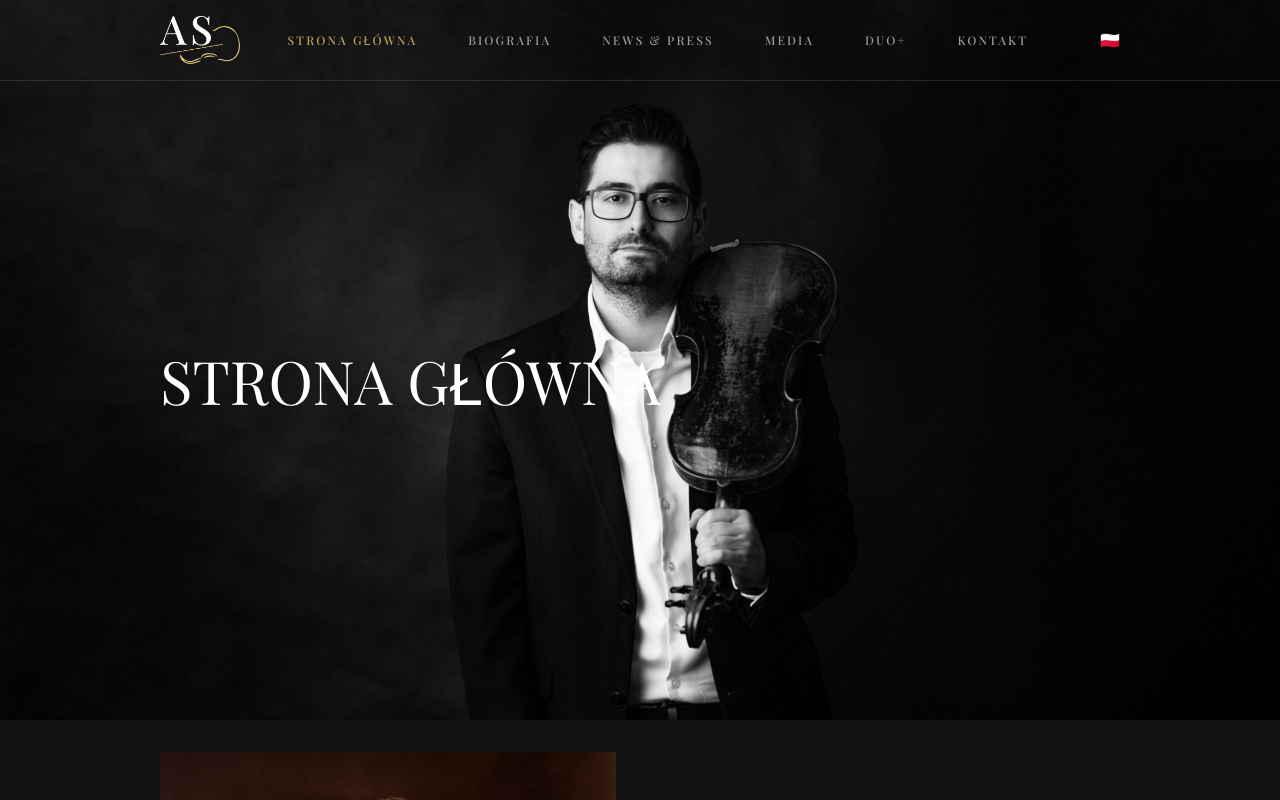
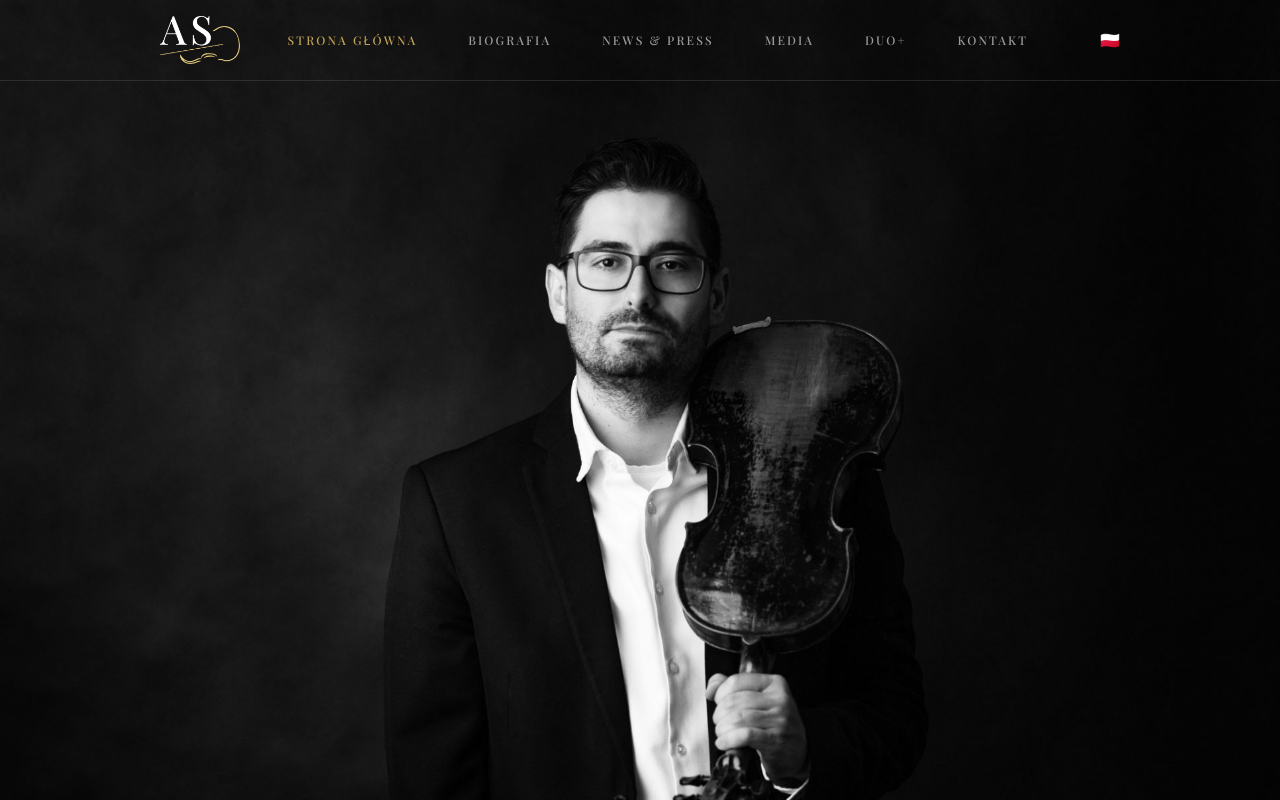
Before and after one commit to HeatGub/Adrian-site, a Next.js app: page /pl in a window 1280 px wide. Shown: the top 800 px of the page. Built offline with nearby package versions, Linux system fonts and the light colour scheme; a web font is replaced by a local one.

Commit message:
Implement PhotoSlider

```diff
--- a/src/app/en/page.tsx
+++ b/src/app/en/page.tsx
@@ -14,12 +14,11 @@ import { HomePageTemplateProps } from "@/components/HomePageTemplate";
 import { DuoButton } from "@/components/DuoButton";
 
 export const homeContentEN: HomePageTemplateProps = {
-  hero: {
-    src: "/images/slide1.jpg",
-    alt: "Adrian",
-    overlayText: "HOME",
-  },
-
+  photos: [
+    { src: "/images/AS5BWzm.jpg", alt: "1", focalClassName:"object-[center_50%]"},
+    { src: "/images/slide1-scaled.jpg", alt: "2", focalClassName:"object-[center_30%]"},
+    { src: "/images/slide2.jpg", alt: "3", focalClassName:"object-[center_35%]"},
+  ],
   sections: [
     {
       className: "bg-(--bg-secondary)",
--- a/src/app/pl/page.tsx
+++ b/src/app/pl/page.tsx
@@ -14,12 +14,11 @@ import { HomePageTemplateProps } from "@/components/HomePageTemplate";
 import { DuoButton } from "@/components/DuoButton";
 
 export const homeContentPL: HomePageTemplateProps = {
-  hero: {
-    src: "/images/slide1.jpg",
-    alt: "Adrian",
-    overlayText: "STRONA GŁÓWNA",
-  },
-
+  photos: [
+    { src: "/images/AS5BWzm.jpg", alt: "1", focalClassName:"object-[center_50%]"},
+    { src: "/images/slide1-scaled.jpg", alt: "2", focalClassName:"object-[center_30%]"},
+    { src: "/images/slide2.jpg", alt: "3", focalClassName:"object-[center_35%]"},
+  ],
   sections: [
     {
       className: "bg-(--bg-secondary)",
--- a/src/components/HomePageTemplate.tsx
+++ b/src/components/HomePageTemplate.tsx
@@ -1,6 +1,7 @@
-import { HeroPhoto } from "@/components/HeroPhoto";
 import { Section } from "@/components/Section";
 import { ImageTextBlock } from "@/components/ImageTextBlock";
+import { PhotoSlider } from "@/components/PhotoSlider";
+import type { SliderPhoto } from "@/components/PhotoSlider"
 
 export type Block = {
   imageSrc: string;
@@ -15,25 +16,14 @@ export type SectionData = {
 };
 
 export type HomePageTemplateProps = {
-  hero: {
-    src: string;
-    alt: string;
-    overlayText: string;
-  };
+  photos: SliderPhoto[];
   sections: SectionData[];
 };
-export default function HomePageTemplate({
-  hero,
-  sections,
-}: HomePageTemplateProps) {
+
+export default function HomePageTemplate({ photos, sections }: HomePageTemplateProps) {
   return (
     <main>
-      <HeroPhoto
-        src={hero.src}
-        alt={hero.alt}
-        overlayText={hero.overlayText}
-      />
-
+      <PhotoSlider photos={photos}/>
       {sections.map((section, i) => (
         <Section key={i} className={section.className}>
           {section.blocks.map((block, j) => (
--- /dev/null
+++ b/src/components/PhotoSlider.tsx
@@ -0,0 +1,130 @@
+"use client";
+
+import Image from "next/image";
+import { useCallback, useEffect, useRef, useState } from "react";
+
+export type SliderPhoto = {
+  src: string;
+  alt: string;
+  focalClassName?: string;
+};
+
+export type PhotoSliderProps = {
+  photos: SliderPhoto[];
+};
+
+export function PhotoSlider({ photos }: PhotoSliderProps) {
+  const [currentIndex, setCurrentIndex] = useState(0);
+  const intervalRef = useRef<NodeJS.Timeout | null>(null);
+
+  const startTimer = useCallback(() => {
+    if (intervalRef.current) clearInterval(intervalRef.current);
+
+    intervalRef.current = setInterval(() => {
+      setCurrentIndex((prev) => (prev + 1) % photos.length);
+    }, 5000);
+  }, [photos.length]);
+
+  const nextPhoto = () => {
+    setCurrentIndex((prev) => (prev + 1) % photos.length);
+    startTimer();
+  };
+
+  const prevPhoto = () => {
+    setCurrentIndex((prev) => (prev - 1 + photos.length) % photos.length);
+    startTimer();
+  };
+
+  useEffect(() => {
+    startTimer();
+
+    return () => {
+      if (intervalRef.current) clearInterval(intervalRef.current);
+    };
+  }, [startTimer]);
+
+  return (
+    <div className="group relative w-full overflow-hidden h-90 sm:h-110 md:h-140 lg:h-180 xl:h-240">
+      {photos.map((photo, index) => (
+        <Image
+          key={photo.src}
+          src={photo.src}
+          alt={photo.alt}
+          fill
+          priority={index === 0}
+          sizes="100vw"
+          className={`
+            absolute inset-0 object-cover
+            transition-opacity duration-1000 ease-in-out
+            ${photo.focalClassName ?? "object-[center_10%]"}
+            ${index === currentIndex ? "opacity-100" : "opacity-0"}
+          `}
+        />
+      ))}
+
+      <button
+        onClick={prevPhoto}
+        className="
+            absolute left-2 sm:left-4 top-1/2 -translate-y-1/2 z-10
+            opacity-0 group-hover:opacity-100
+            transition-opacity duration-500
+            bg-black/30 hover:bg-black/50
+            text-(--text-primary) rounded-full
+            p-1.5 md:p-2
+            hover:scale-105 active:scale-98
+        "
+        aria-label="Previous photo"
+      >
+        <ChevronLeft className="w-4 h-4 sm:w-5 sm:h-5 md:w-6 md:h-6 lg:w-10 lg:h-10 xl:w-12 xl:h-12" />
+      </button>
+
+      <button
+        onClick={nextPhoto}
+        className="
+            absolute right-2 sm:right-4 top-1/2 -translate-y-1/2 z-10
+            opacity-0 group-hover:opacity-100
+            transition-opacity duration-500
+            bg-black/30 hover:bg-black/50
+            text-(--text-primary) rounded-full
+            p-1.5 md:p-2
+            hover:scale-105 active:scale-98
+        "
+        aria-label="Next photo"
+      >
+        <ChevronRight className="w-4 h-4 sm:w-5 sm:h-5 md:w-6 md:h-6 lg:w-10 lg:h-10 xl:w-12 xl:h-12" />
+      </button>
+    </div>
+  );
+}
+
+function ChevronLeft({ className = "" }: { className?: string }) {
+  return (
+    <svg
+      className={className}
+      viewBox="0 0 24 24"
+      fill="none"
+      stroke="currentColor"
+      strokeWidth="2"
+      strokeLinecap="round"
+      strokeLinejoin="round"
+    >
+      <polyline points="15 18 9 12 15 6" />
+    </svg>
+  );
+}
+
+function ChevronRight({ className = "" }: { className?: string }) {
+  return (
+    <svg
+      className={className}
+      viewBox="0 0 24 24"
+      fill="none"
+      stroke="currentColor"
+      strokeWidth="2"
+      strokeLinecap="round"
+      strokeLinejoin="round"
+    >
+      <polyline points="9 18 15 12 9 6" />
+    </svg>
+  );
+}
```
